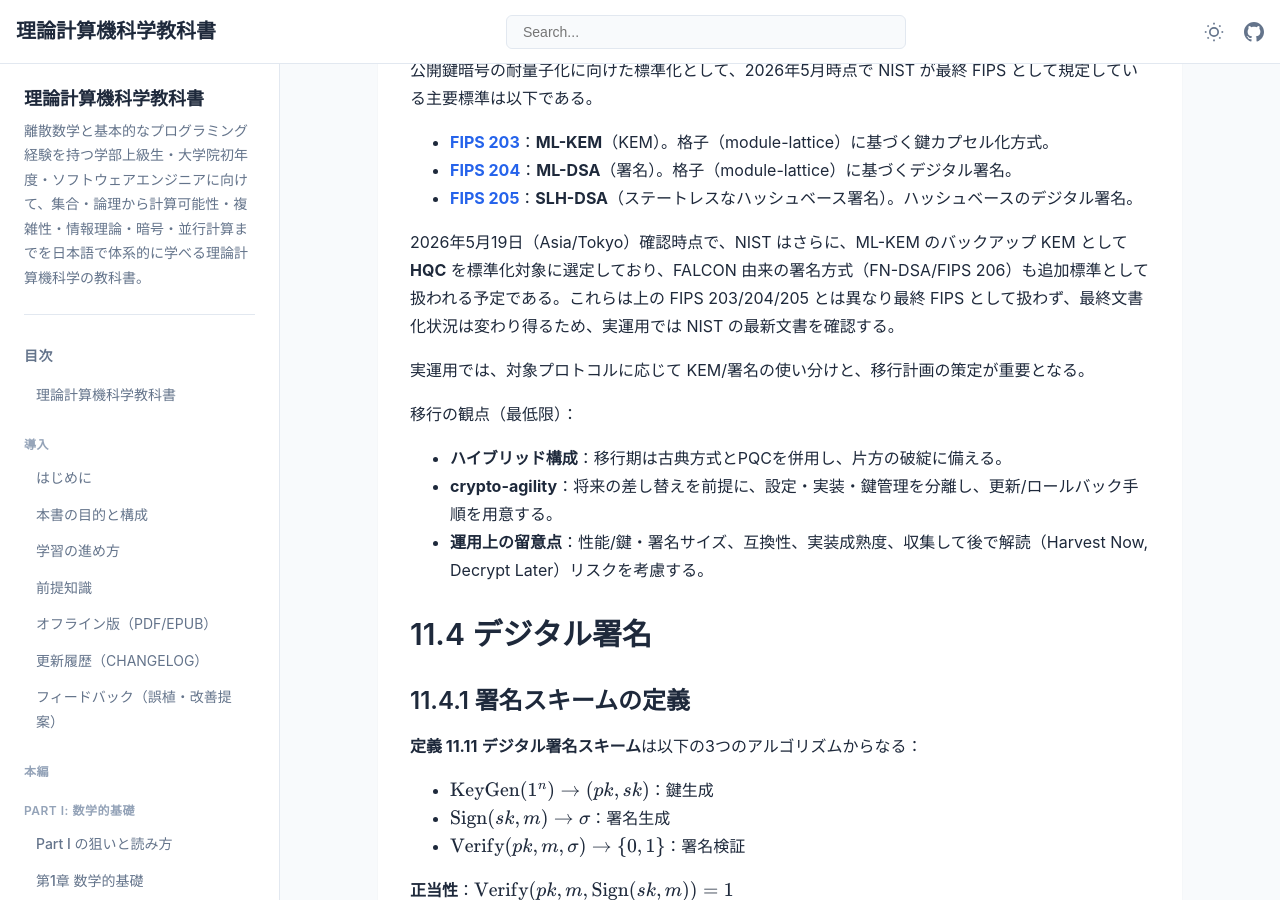
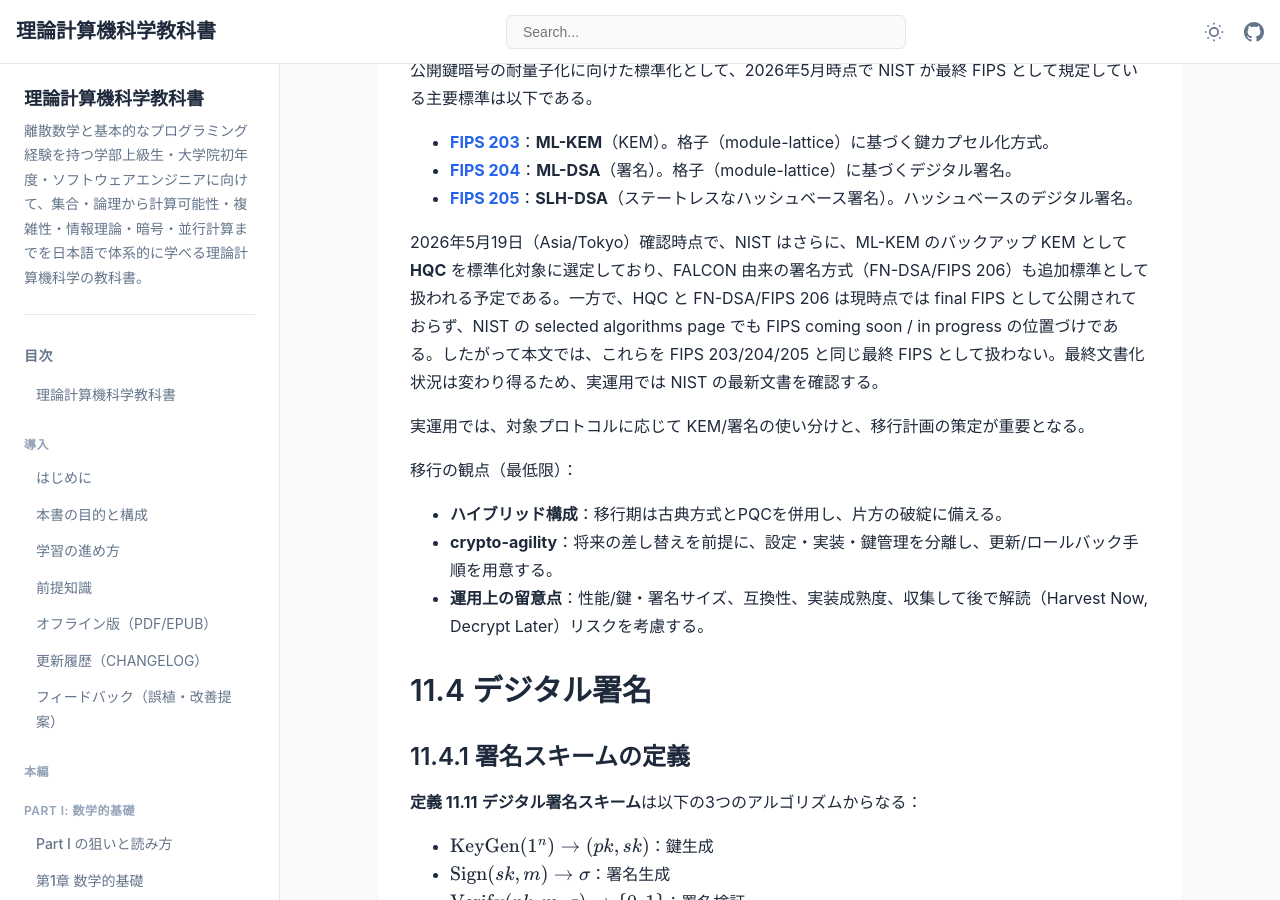
Before and after one commit to itdojp/theoretical-computer-science-textbook, a Jekyll site: the page built from docs/chapter-11/index.md, in a window 1280 px wide and 900 px high, scrolled down 8701 px. Built offline with Jekyll 4.4.1, drawn with Linux system fonts in a browser that asks for light colours.

Commit message:
address chapter 11 PQC review feedback

```diff
--- a/docs/chapter-11/index.md
+++ b/docs/chapter-11/index.md
@@ -280,7 +280,7 @@ g^a, g^b から g^{ab} を計算するのは困難。
 - **[FIPS 204](https://csrc.nist.gov/pubs/fips/204/final)**：**ML-DSA**（署名）。格子（module-lattice）に基づくデジタル署名。
 - **[FIPS 205](https://csrc.nist.gov/pubs/fips/205/final)**：**SLH-DSA**（ステートレスなハッシュベース署名）。ハッシュベースのデジタル署名。
 
-2026年5月19日（Asia/Tokyo）確認時点で、NIST はさらに、ML-KEM のバックアップ KEM として **HQC** を標準化対象に選定しており、FALCON 由来の署名方式（FN-DSA/FIPS 206）も追加標準として扱われる予定である。これらは上の FIPS 203/204/205 とは異なり最終 FIPS として扱わず、最終文書化状況は変わり得るため、実運用では NIST の最新文書を確認する。
+2026年5月19日（Asia/Tokyo）確認時点で、NIST はさらに、ML-KEM のバックアップ KEM として **HQC** を標準化対象に選定しており、FALCON 由来の署名方式（FN-DSA/FIPS 206）も追加標準として扱われる予定である。一方で、HQC と FN-DSA/FIPS 206 は現時点では final FIPS として公開されておらず、NIST の selected algorithms page でも FIPS coming soon / in progress の位置づけである。したがって本文では、これらを FIPS 203/204/205 と同じ最終 FIPS として扱わない。最終文書化状況は変わり得るため、実運用では NIST の最新文書を確認する。
 
 実運用では、対象プロトコルに応じて KEM/署名の使い分けと、移行計画の策定が重要となる。
 
```
Also changed, not shown: src/chapter-11/index.md (+1 -1 lines), .github/editorial/pqc-standardization-maintenance.md.
